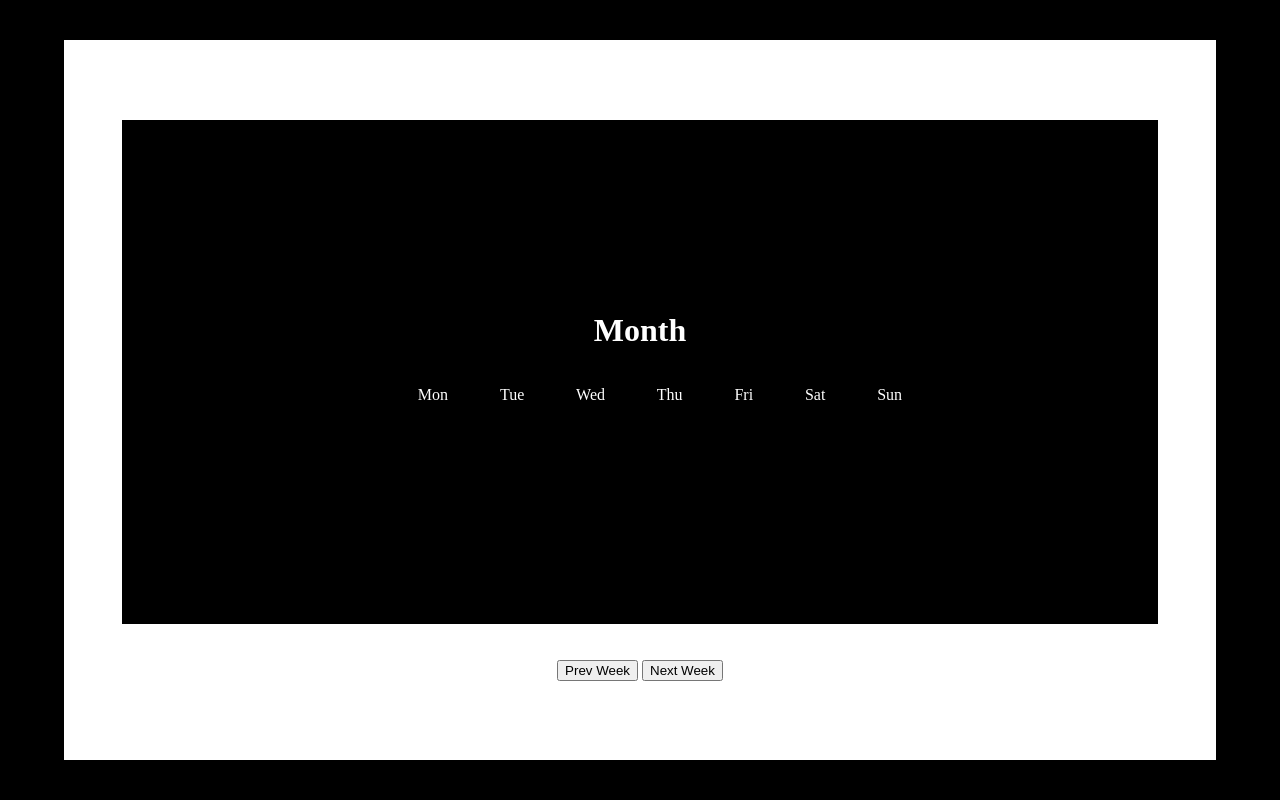
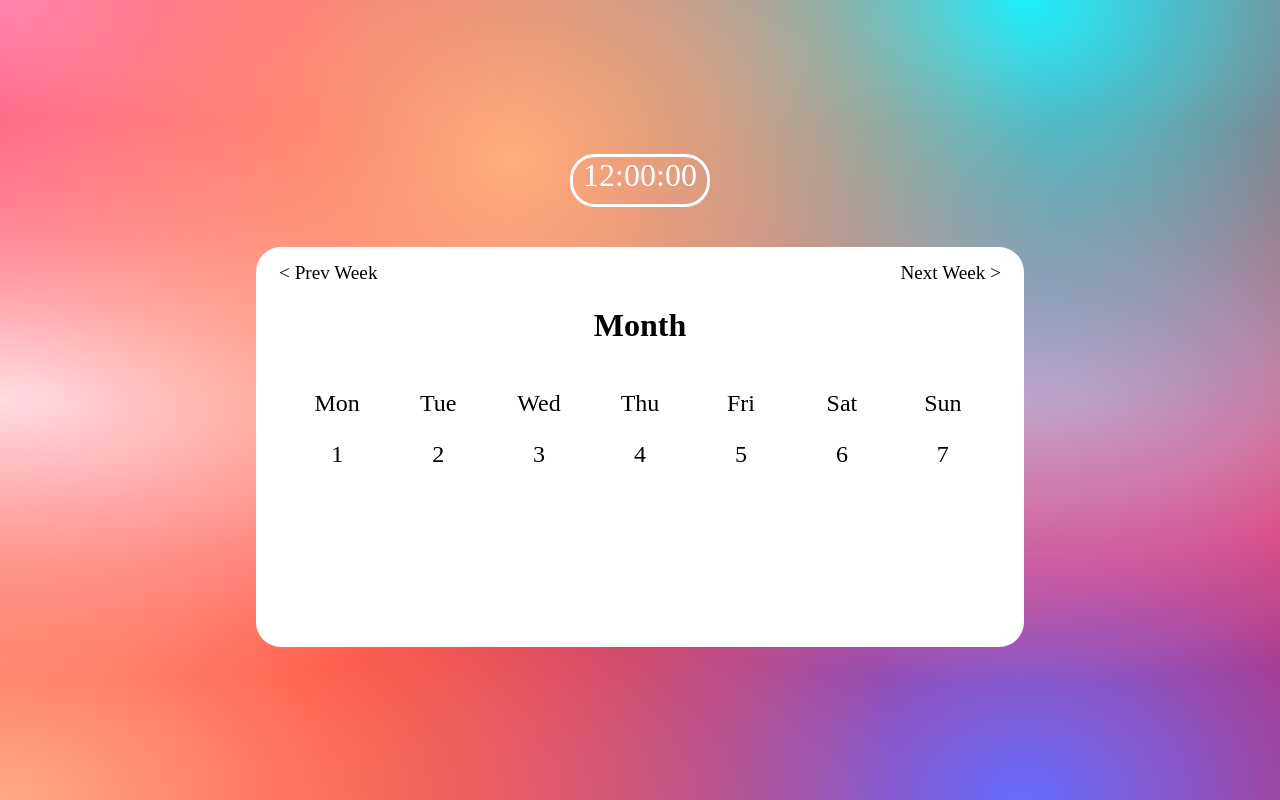
Before and after one commit to Mikfer123/weekWithDateFNS, a website built with Vite: page my-vue-app/index.html in a window 1280 px wide. Built offline with nearby package versions, Linux system fonts and the light colour scheme; a web font is replaced by a local one.

Commit message:
pushing to github

```diff
--- a/my-vue-app/index.html
+++ b/my-vue-app/index.html
@@ -9,30 +9,36 @@
   </head>
   <body>
     <div class="calendarContainer">
+      <div class="calendarContainer__clockContainer">
+        <p class="calendarContainer__clockContainer__clock">12:00:00</p>
+      </div>
       <div class="calendarContainer__calendar">
+        <div class="calendarContainer__calendar__buttonContainer">
+          <a class="calendarContainer__calendar__buttonContainer__button">&#60; Prev Week</a>
+          <a class="calendarContainer__calendar__buttonContainer__button">Next Week &#62;</a>
+        </div>
         <h1 class="calendarContainer__calendar__Month">Month</h1>
-        <ul class="calendarContainer__calendar__days">
-          <li class="calendarContainer__calendar__days__day">Mon</li>
-          <li class="calendarContainer__calendar__days__day">Tue</li>
-          <li class="calendarContainer__calendar__days__day">Wed</li>
-          <li class="calendarContainer__calendar__days__day">Thu</li>
-          <li class="calendarContainer__calendar__days__day">Fri</li>
-          <li class="calendarContainer__calendar__days__day">Sat</li>
-          <li class="calendarContainer__calendar__days__day">Sun</li>
-        </ul>
-        <ul class="calendarContainer__calendar__dates">
-          <li class="calendarContainer__calendar__dates__date"></li>
-          <li class="calendarContainer__calendar__dates__date"></li>
-          <li class="calendarContainer__calendar__dates__date"></li>
-          <li class="calendarContainer__calendar__dates__date"></li>
-          <li class="calendarContainer__calendar__dates__date"></li>
-          <li class="calendarContainer__calendar__dates__date"></li>
-          <li class="calendarContainer__calendar__dates__date"></li>
-        </ul>
-      </div>
-      <div class="calendarContainer__buttonContainer">
-        <button class="calendarContainer__buttonContainer__button">Prev Week</button>
-        <button class="calendarContainer__buttonContainer__button">Next Week</button>
+
+        <div class="calendarContainer__calendar__listContainer">
+          <ul class="calendarContainer__calendar__listContainer__dayLIst">
+            <li class="calendarContainer__calendar__listContainer__dayLIst__day">Mon</li>
+            <li class="calendarContainer__calendar__listContainer__dayLIst__day">Tue</li>
+            <li class="calendarContainer__calendar__listContainer__dayLIst__day">Wed</li>
+            <li class="calendarContainer__calendar__listContainer__dayLIst__day">Thu</li>
+            <li class="calendarContainer__calendar__listContainer__dayLIst__day">Fri</li>
+            <li class="calendarContainer__calendar__listContainer__dayLIst__day">Sat</li>
+            <li class="calendarContainer__calendar__listContainer__dayLIst__day">Sun</li>
+          </ul>
+          <ul class="calendarContainer__calendar__listContainer__dateList">
+            <li class="calendarContainer__calendar__listContainer__dateList__date">1</li>
+            <li class="calendarContainer__calendar__listContainer__dateList__date">2</li>
+            <li class="calendarContainer__calendar__listContainer__dateList__date">3</li>
+            <li class="calendarContainer__calendar__listContainer__dateList__date">4</li>
+            <li class="calendarContainer__calendar__listContainer__dateList__date">5</li>
+            <li class="calendarContainer__calendar__listContainer__dateList__date">6</li>
+            <li class="calendarContainer__calendar__listContainer__dateList__date">7</li>
+          </ul>
+        </div>
       </div>
     </div>
   </body>
--- a/my-vue-app/src/style.css
+++ b/my-vue-app/src/style.css
@@ -1,3 +1,4 @@
+@import url('https://fonts.googleapis.com/css2?family=Agbalumo&display=swap');
 
 body {
   margin: 0;
@@ -10,67 +11,119 @@ body {
 }
 
 .calendarContainer {
+  font-family: "Agbalumo";
   display: flex;
   flex-direction: column;
   justify-content: center;
   align-items: center;
-  width: 90%;
-  height: 90%;
+  width: 100%;
+  height: 100%;
   gap: 5%;
-  background-color: white;
+  background-color:hsla(0,100%,50%,1);
+  background-image:
+  radial-gradient(at 40% 20%, hsla(23,100%,74%,1) 0px, transparent 50%),
+  radial-gradient(at 80% 0%, hsla(184,100%,56%,1) 0px, transparent 50%),
+  radial-gradient(at 0% 50%, hsla(350,100%,93%,1) 0px, transparent 50%),
+  radial-gradient(at 80% 50%, hsla(335,100%,76%,1) 0px, transparent 50%),
+  radial-gradient(at 0% 100%, hsla(17,100%,77%,1) 0px, transparent 50%),
+  radial-gradient(at 80% 100%, hsla(237,100%,70%,1) 0px, transparent 50%),
+  radial-gradient(at 0% 0%, hsla(338,100%,76%,1) 0px, transparent 50%);
+}
+
+.calendarContainer__clockContainer{
+  /* display: flex;
+  align-items: center;
+  justify-content: center; */
+  color: white;
+  background-color: transparent;
+  border-radius: 25px;
+  border: 3px solid white;
+}
+
+.calendarContainer__clockContainer__clock {
+  padding: 0 10px 10px;
+  font-size: 2rem;
+  text-align: center;
+  margin: 0
 }
 
 .calendarContainer__calendar {
+  /* display: flex;
+  justify-content: center;
+  align-items: center; */
+  border-radius: 25px;
+  /* margin-top: 3%; */
+  width: 60%;
+  height: 50%;
+  background-color: white;
+  font-size: 1.5rem;
+}
+
+.calendarContainer__calendar__buttonContainer {
   display: flex;
-  flex-direction: column;
-  justify-content: center;
+  flex-direction: row;
+  justify-content: space-between;
   align-items: center;
-  width: 90%;
-  height: 70%;
-  background-color: black;
+  padding: 2% 3% 0;
+}
+
+.calendarContainer__calendar__buttonContainer__button {
+  color: black;
+  text-align: center;
+  font-size: 1.2rem;
+  z-index: 0;
+}
+
+.calendarContainer__calendar__buttonContainer__button:hover {
+  font-size: 1.5rem;
+  outline:none;
+  z-index: 100;
 }
 
 .calendarContainer__calendar__Month{
-  color: white;
-  width: 100%;
+  color: black;
+  /* width: 100%; */
+  font-size: 2rem;
+  text-align: center;
+  margin: 3% 0 6%
+}
+
+.calendarContainer__calendar__listContainer{
+  margin: 4%;
+  border: 5px black;
+
+}
+
+.calendarContainer__calendar__listContainer__dayLIst {
+  /* display: table-row; */
+  /* justify-content: center; */
+  /* align-items: center; */
+  /* gap: 5%; */
+  /* width: 100%; */
+  display: flex;
+  list-style: none;
+  padding: 0;
+
+}
+
+.calendarContainer__calendar__listContainer__dayLIst__day {
+  flex: 1;
   text-align: center;
 }
 
-.calendarContainer__calendar__days {
+.calendarContainer__calendar__listContainer__dateList {
+  /* display: table-row; */
+  /* justify-content: center; */
+  /* align-items: center; */
+  /* gap: 5%; */
+  /* width: 100%; */
   display: flex;
-  justify-content: center;
-  align-items: center;
-  gap: 5%;
-  width: 100%;
-  color: white;
-
+  list-style: none;
+  color: black;
+  padding: 0;
 }
 
-.calendarContainer__calendar__days__day {
-  display: inline;
+.calendarContainer__calendar__listContainer__dateList__date {
+  flex: 1;
+  text-align: center;
 }
-
-.calendarContainer__calendar__dates {
-  display: flex;
-  justify-content: center;
-  align-items: center;
-  gap: 5%;
-  width: 100%;
-  color: white;
-}
-
-.calendarContainer__calendar__dates__date {
-  display: inline;
-}
-
-.calendarContainer__buttonContainter {
-  display: flex;
-  flex-direction: row;
-  justify-content: center;
-  align-items: center;
-  width: 45%;
-  height: 10%;
-}
-
-.calendarContainer__buttonContainer__button {
-}
```
